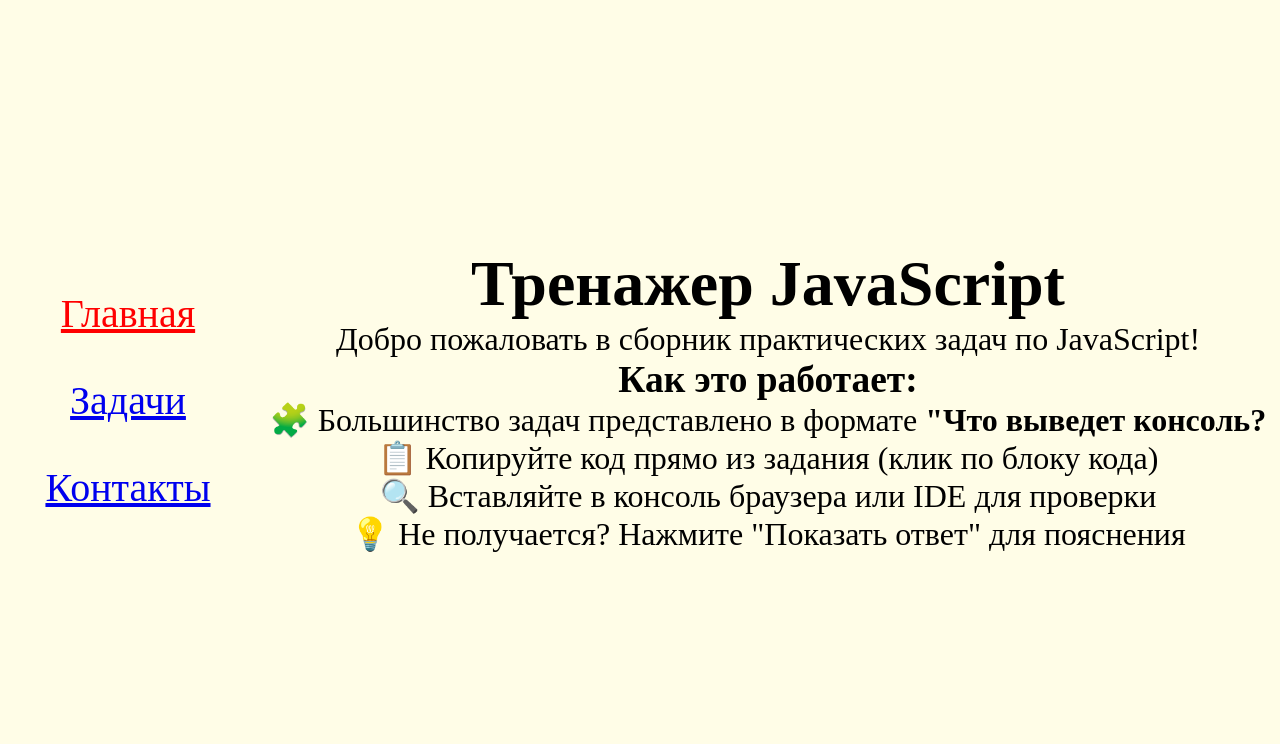
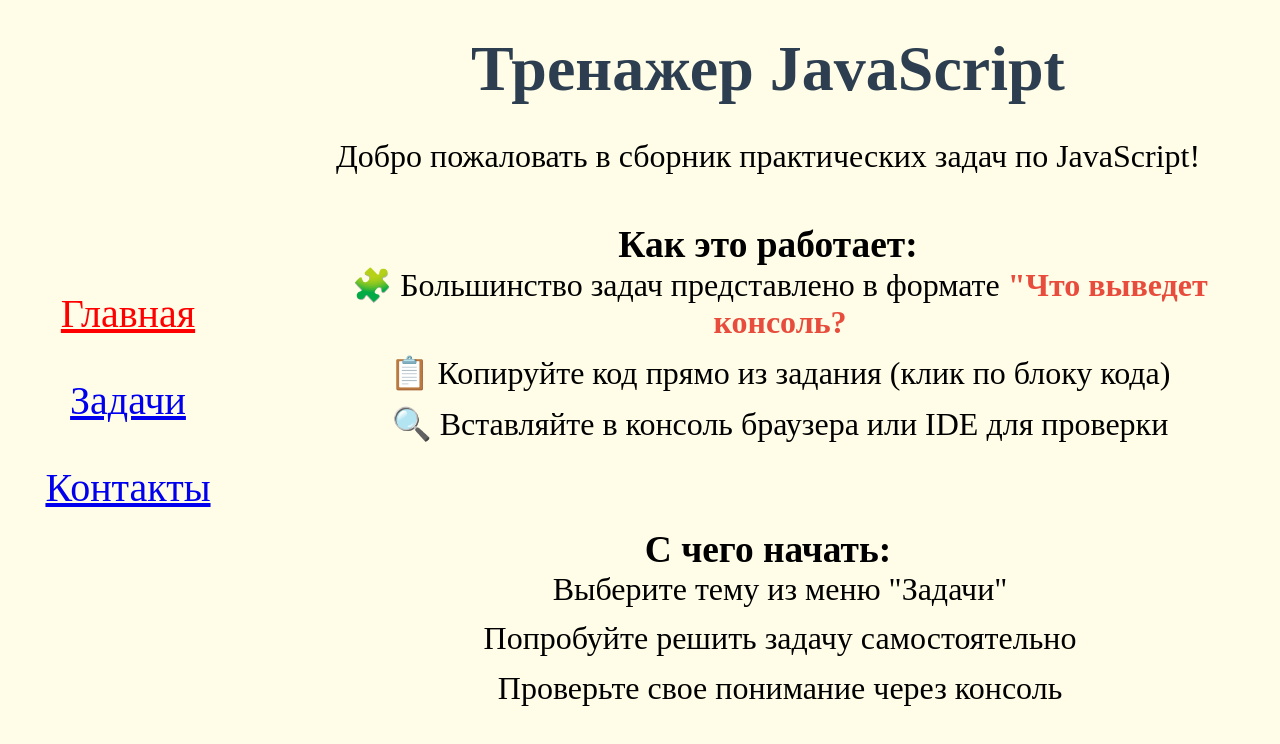
Before and after one commit to NBhey/JS_Task_Book, a React app: page / in a window 1280 px wide. Shown: the top 744 px of the page. Built offline with nearby package versions, Linux system fonts and the light colour scheme.

Commit message:
25.04.2025: сделал главную страницу

```diff
--- a/src/pages/HomePage/HomePage.css
+++ b/src/pages/HomePage/HomePage.css
@@ -18,5 +18,30 @@
 
   text-align: center;
 
+
   animation: slideInFromBottom 0.7s ease-out forwards;
 }
+
+.welcome-container h1 {
+  color: #2c3e50;
+  text-align: center;
+  margin-bottom: 2rem;
+}
+
+.features, .quick-start {
+  padding: 1.5rem;
+  border-radius: 8px;
+  margin: 1.5rem 0;
+}
+
+.features ul, .quick-start ol {
+  padding-left: 1.5rem;
+}
+
+.features li, .quick-start li {
+  margin-bottom: 0.8rem;
+}
+
+.features strong {
+  color: #e74c3c;
+}
--- a/src/pages/HomePage/HomePage.jsx
+++ b/src/pages/HomePage/HomePage.jsx
@@ -1,7 +1,17 @@
-import React from "react";
+import React, { useEffect } from "react";
 import "./HomePage.css";
 
 export default function HomePage() {
+  useEffect(() => {
+    document.body.style.overflow = "hidden";
+    const timer = setTimeout(() => {
+      document.body.style.overflow = "";
+    }, 700);
+    return () => {
+      clearTimeout(timer);
+      document.body.style.overflow = "";
+    };
+  }, []);
   return (
     <div className="welcome-container">
       <h1> Тренажер JavaScript </h1>
@@ -10,19 +20,24 @@ export default function HomePage() {
         <div className="features">
           <h3>Как это работает: </h3>
           <ul>
-                    <li>🧩 Большинство задач представлено в формате <strong>"Что выведет консоль?</strong></li>
+            <li>
+              🧩 Большинство задач представлено в формате{" "}
+              <strong>"Что выведет консоль?</strong>
+            </li>
             <li>📋 Копируйте код прямо из задания (клик по блоку кода)</li>
             <li>🔍 Вставляйте в консоль браузера или IDE для проверки</li>
-                    <li>💡 Не получается? Нажмите "Показать ответ" для пояснения</li>
+            {/* <li>💡 Не получается? Нажмите "Показать ответ" для пояснения</li> */}
           </ul>
+        </div>
+        <div className="quick-start">
+          <h3>С чего начать:</h3>
+          <ol>
+            <li>Выберите тему из меню "Задачи"</li>
+            <li>Попробуйте решить задачу самостоятельно</li>
+            <li>Проверьте свое понимание через консоль</li>
+          </ol>
         </div>
       </section>
     </div>
-    // <p className="main-text">
-    //   Привет! Данный сборник задач создан для того чтобы лучше разобраться в
-    //   языке JavaScript. Большинство задач представлено в виде "Что выведет
-    //   консоль?". Чтоб узнать ответ вам достаточно скопировать задачу и пренести
-    //   ее в консоль или IDE.
-    // </p>
   );
 }
```
Lines whose indentation alone changed are shown as unchanged.
